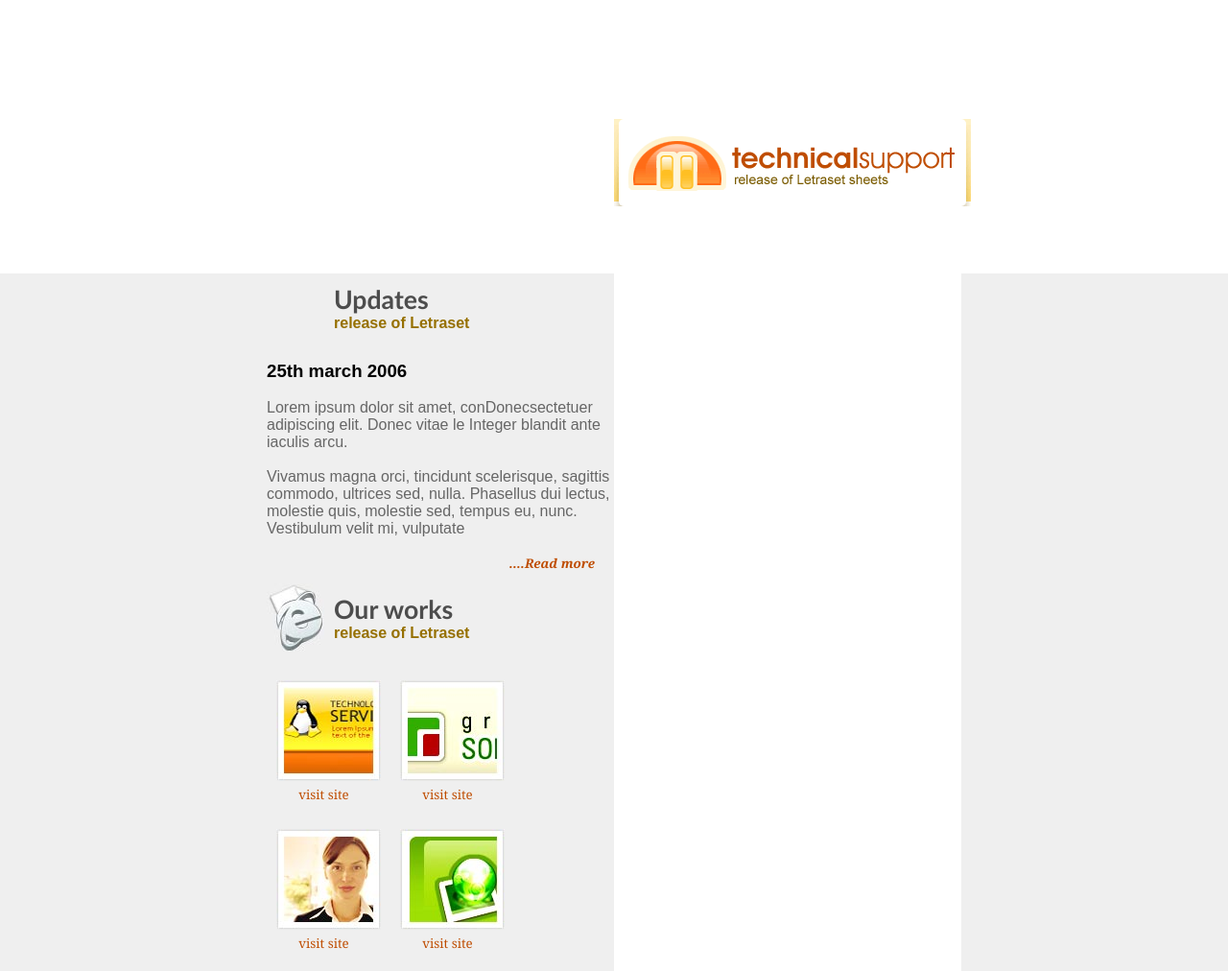
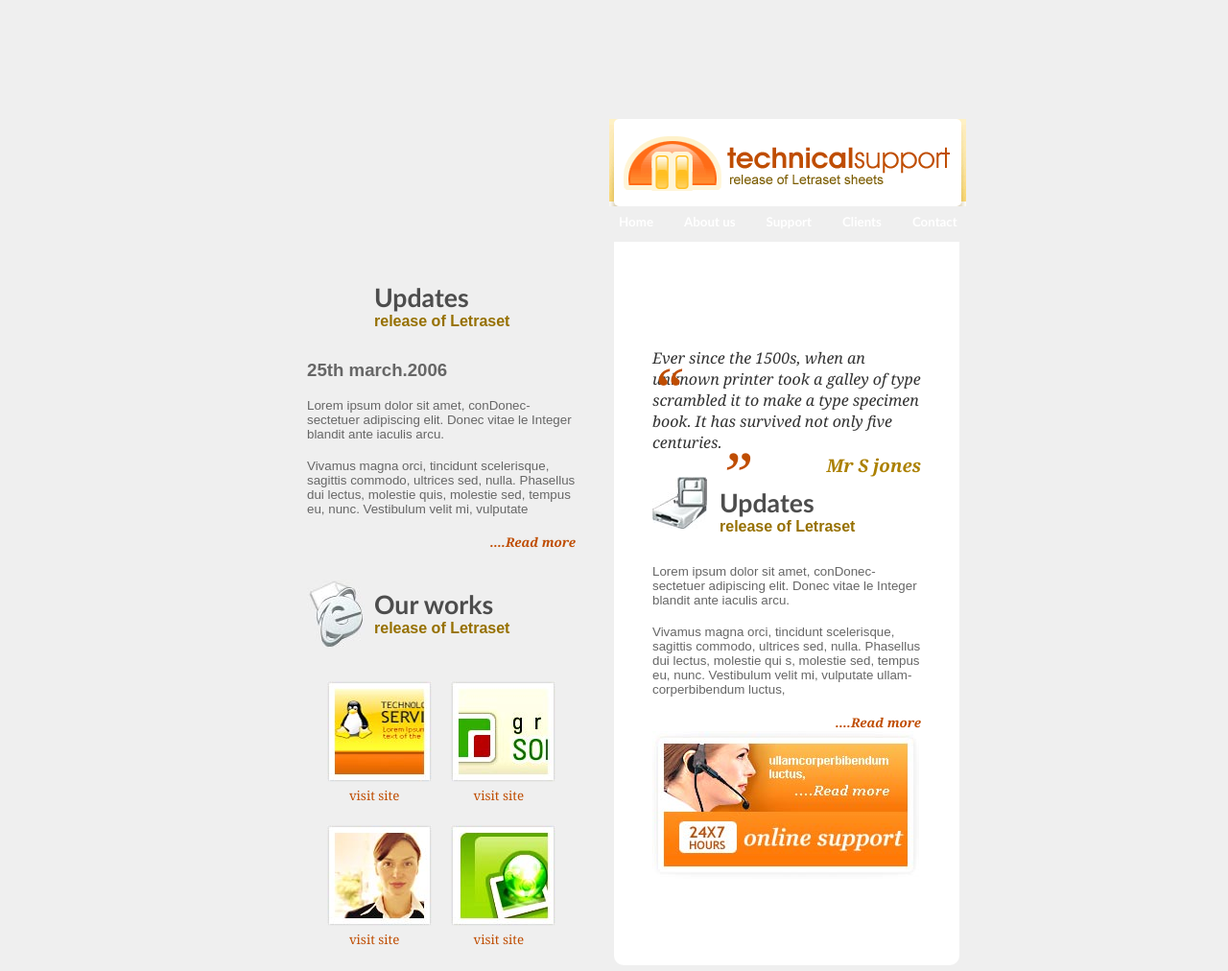
Before and after one commit to aLxMMiu/template-replication, a plain HTML site: page index.html in a window 1280 px wide. Shown: the top 1012 px of the page at 96% size. Drawn offline with Linux system fonts and the light colour scheme.

Commit message:
Renamed all classes and populated the right column with content

```diff
--- a/index.html
+++ b/index.html
@@ -10,91 +10,120 @@
 
 <body>
   <section class="header">
-    <div class="header-content">
-      <div class="pagetitle"></div>
+    <div class="header__content">
+      <div class="page__title"></div>
       <div class="logo"></div>
     </div>
-    <div class="menubar">
-      <div class="menuitems hidden"></div>
-      <div class="menuitems">
+    <div class="menu__bar">
+      <div class="menu__items hidden"></div>
+      <div class="menu__items">
         <ul>
           <li>
             <a href="#">Home</a>
           </li>
-          <li><span class="menudivider"></span></li>
+          <li><span class="menu__divider"></span></li>
           <li>
             <a href="#">About us</a>
           </li>
           <li>
-            <span class="menudivider"></span>
+            <span class="menu__divider"></span>
           </li>
           <li>
             <a href="#">Support</a>
           </li>
           <li>
-            <span class="menudivider"></span>
+            <span class="menu__divider"></span>
           </li>
           <li>
             <a href="#">Clients</a>
           </li>
           <li>
-            <span class="menudivider"></span>
+            <span class="menu__divider"></span>
           </li>
           <li>
             <a href="#">Contact</a>
           </li>
           <li>
-            <span class="menudivider hidden"></span>
+            <span class="menu__divider hidden"></span>
           </li>
         </ul>
       </div>
     </div>
 
   </section>
-  <section class="mainbody">
-    <div class="bodycontent">
+  <section class="main__body">
+    <div class="body__content">
       <section class="column left">
-        <article class="article-top">
-          <div class="articletitle">
-            <span class="titleicon" id="updatesarticletitleicon"></span>
-            <div class="articleheading"><span class="heading1">Updates</span><span class="heading2">release of
-                Letraset</span>
+        <article class="article__with__title top">
+          <div class="article__heading">
+            <span class="title__icon" id="updates__article__title__icon"></span>
+            <div class="article__title">
+              <span class="title">Updates</span>
+              <span class="subtitle">release of Letraset</span>
             </div>
           </div>
-          <div class="articlecontent">
-            <h1>25th march 2006</h1><br />
+          <div class="article__content">
+            <h1>25th march.2006</h1><br />
             <p>Lorem ipsum dolor sit amet, conDonec&shysectetuer adipiscing elit. Donec vitae le Integer blandit ante
               iaculis arcu.</p><br />
             <p>Vivamus magna orci, tincidunt sceleris&shyque, sagittis commodo, ultrices sed, nulla. Phasellus dui
-              lectus, molestie quis, molestie sed, tempus eu, nunc. Vestib&shyulum velit mi, vulputate</p><br /><a
-              href="#" class="readmore">....Read more</a>
+              lectus, molestie quis, molestie sed, tempus eu, nunc. Vestib&shyulum velit mi, vulputate</p><br />
+            <a href="#" class="read__more__link">....Read more</a>
           </div>
         </article>
-        <article class="article-bottom">
-          <div class="articletitle">
-            <span class="titleicon" id="ourworksarticletitleicon"></span>
-            <div class="articleheading"><span class="heading1">Our works</span><span class="heading2">release of
-                Letraset</span>
+        <article class="article__with__title bottom">
+          <div class="article__heading">
+            <span class="title__icon" id="our__works__article__title__icon"></span>
+            <div class="article__title">
+              <span class="title">Our works</span>
+              <span class="subtitle">release of Letraset</span>
             </div>
           </div>
-          <div class="articlecontent thumbnails">
-            <div class="thumbcontainer">
-              <div class="thumbimage topleft"></div><a href="#">visit site</a>
+          <div class="article__content thumbnails">
+            <div class="thumb__container">
+              <div class="thumb__image top__left"></div>
+              <a href="#">visit site</a>
             </div>
-            <div class="thumbcontainer">
-              <div class="thumbimage topright"></div><a href="#">visit site</a>
+            <div class="thumb__container">
+              <div class="thumb__image top__right"></div>
+              <a href="#">visit site</a>
             </div>
-            <div class="thumbcontainer">
-              <div class="thumbimage bottomleft"></div><a href="#">visit site</span></a>
+            <div class="thumb__container">
+              <div class="thumb__image bottom__left"></div>
+              <a href="#">visit site</span></a>
             </div>
-            <div class="thumbcontainer">
-              <div class="thumbimage bottomright"></div><a href="#">visit site</a>
+            <div class="thumb__container">
+              <div class="thumb__image bottom__right"></div>
+              <a href="#">visit site</a>
             </div>
           </div>
         </article>
       </section>
-      <section class="column right"></section>
-
+      <section class="column right">
+        <article class="quote__container">
+          <p><q>Ever since the 1500s, when an unknown printer took a galley of type scrambled it to make a type specimen
+              book. It has survived not only five centuries.</q></p>
+          <span>Mr S jones</span>
+        </article>
+        <article class="article__with__title top">
+          <div class="article__heading">
+            <span class="title__icon" id="developements__article__title__icon"></span>
+            <div class="article__title">
+              <span class="title">Updates</span>
+              <span class="subtitle">release of Letraset</span>
+            </div>
+          </div>
+          <div class="article__content">
+            <p>Lorem ipsum dolor sit amet, conDonec&shysectetuer adipiscing elit. Donec vitae le Integer blandit ante
+              iaculis arcu.</p><br />
+            <p>Vivamus magna orci, tincidunt scelerisque, sagittis commodo, ultrices sed, nulla. Phasellus dui lectus,
+              molestie qui
+              s, molestie sed, tempus eu, nunc. Vestibulum velit mi, vulputate ullamcorperbibendum luctus,</p><br />
+            <a href="#" class="read__more__link">....Read more</a>
+          </div>
+        </article>
+        <div class="support__image"></div>
+      </section>
     </div>
   </section>
   <section class="footer"></section>
--- a/style.css
+++ b/style.css
@@ -5,48 +5,65 @@
 }
 /*CSS RESET*/
 
+@font-face {
+  font-family: "AVGARDD";
+  src: url(/fonts/AVGARDD.TTF);
+}
+@font-face {
+  font-family: "AVGARDN";
+  src: url(/fonts/AVGARDN.TTF);
+}
+@font-face {
+  font-family: "impact_imp";
+  src: url(/fonts/impact.ttf);
+}
+body{
+  background-color: #efefef
+}
 .header {
   height: 285px;
   background-image: url(images/header-bg.jpg);
 }
-.header-content {
+.header__content {
   display: flex;
   justify-content: center;
   align-items: end;
 }
 .logo {
+  position:relative;
+  left:-5px;
   background-image: url(images/logo.gif);
   background-repeat: no-repeat;
   width:50%;
   height: 91px;
 }
-.pagetitle {
+.page__title {
   background-image: url(images/header-img1.jpg);
   background-repeat: no-repeat;
   background-position: 90%;
   width:50%;
   height: 215px;
 }
-.menubar{
+.menu__bar{
   display: flex;
 }
-.menuitems{
+.menu__items{
   width:50%;
 }
 
-.menuitems ul{
+.menu__items ul{
   display: flex;
   list-style: none;
   height:32px;
-  margin-left:10px;
+  margin-left:5px;
   white-space: nowrap;
 }
-.menuitems li{
+.menu__items li{
   display:inline-block;
   height:32px;
   margin:0 15px 0 0;
 }
-.menuitems a{
+.menu__items a{
   display:inline-block;
   line-height:32px;
   text-align: center;
@@ -58,91 +75,96 @@
   color: white;
 }
 
-.menudivider {
+.menu__divider {
   background-image: url(images/menu-devider.gif);
   background-repeat: no-repeat;
   display: inline-block;
   width: 2px;
   height: 32px;
 }
-.menudivider.hidden{
+.menu__divider.hidden{
   display:none;
 }
 
 
-.menubar a:hover {
+.menu__bar a:hover {
   background-image: url(images/menu-hover.gif);
   background-repeat: no-repeat;
   background-position: top;
 }
-.mainbody {
+.main__body {
+  position:relative;
+  top:-33px;
   display: flex;
   justify-content: center;
-  height: 800px;
-  background-color: rgb(239, 239, 239);
+  height: 754px;
 }
-.bodycontent {
-  width: 724px;
-  height: 800px;
+.body__content {
+  display: flex;
+  width: 720px;
 }
 .column {
-  float:inline-start;
+display: flex;
+flex-direction: column;
+justify-content: center;
   width: 50%;
-  height: 800px;
+  padding:20px 40px 0 40px;
 }
 .column.right {
   background-color: white;
+  border-radius: 0 0 10px 10px;
 }
-.articletitle {
+.article__heading {
   display: flex;
   width: 100%;
   align-items: center;
   margin-bottom: 20px;
 }
-.titleicon {
+.title__icon {
   width: 60px;
   height: 71px;
   flex-shrink: 0;
 }
-#updatesarticletitleicon {
+#updates__article__title__icon {
   background-image: url(images/image1.jpg);
   background-repeat: no-repeat;
 }
-.articleheading {
+.article__title {
   display: flex;
   flex-direction: column;
   width: 100%;
   margin-left: 10px;
 }
-.heading1 {
+.article__title .title {
   font-family: "Trebuchet MS", sans-serif;
   font-size: 20pt;
   font-weight: bold;
   color: #4d4d4d;
 }
-.heading2 {
+.article__title .subtitle {
   font-family: Arial, Helvetica, sans-serif;
   font-size: 12pt;
   font-weight: bold;
   color: #967001;
 }
-.articlecontent h1 {
+.article__content h1 {
   font-family: Arial, Helvetica, sans-serif;
+  font-size: 14pt;
   font-weight: bold;
-  font-size: 14pt;
+  color: #666666;
 }
-.articlecontent p {
+.article__content p {
   font-family: Arial, Helvetica, sans-serif;
   font-weight: normal;
-  font-size: 12pt;
+  font-size: 10pt;
   color: #666666;
-  hyphens: auto;
+  hyphens:auto;
 }
-.articlecontent a {
+
+.article__content a {
   float: right;
-  margin-right: 20px;
 }
-.readmore {
+.read__more__link {
   text-decoration: none;
   font-family: Georgia, "Times New Roman", Times, serif;
   font-weight: bold;
@@ -150,31 +172,26 @@
   font-size: 10pt;
   color: #bf4d02;
 }
-.article-bottom {
+.article__with__title.bottom {
   margin-top: 30px;
 }
-#ourworksarticletitleicon {
+#our__works__article__title__icon {
   background-image: url(images/image2.jpg);
 }
-.articlecontent.thumbnails {
+.article__content.thumbnails {
   display: flex;
+  justify-content:space-evenly;
   flex-wrap: wrap;
 }
-.thumbcontainer {
+.thumb__container {
   display: flex;
   flex-direction: column;
   align-items: center;
   width: 109px;
   height: 135px;
-  margin: 10px;
+  margin-top:15px;
 }
-.thumbimage {
-  width: 109px;
-  height: 105px;
-  margin-bottom: 5px;
-  flex-shrink: 0;
-}
-.thumbcontainer a {
+.thumb__container a {
   display: inline-block;
   float: none;
   margin: 0;
@@ -183,7 +200,7 @@
   font-size: 10pt;
   color: #bf4d02;
 }
-.thumbcontainer a::after {
+.thumb__container a::after {
   display: inline-block;
   content: "";
   width: 5px;
@@ -192,7 +209,7 @@
   background-repeat: no-repeat;
   margin-left: 5px;
 }
-.thumbcontainer::after {
+.thumb__container::after {
   content: "";
   width: 108px;
   height: 1px;
@@ -201,23 +218,66 @@
   margin-top: 5px;
 }
 
-.topleft {
+.thumb__image {
+  width: 109px;
+  height: 105px;
+  margin-bottom: 5px;
+}
+.thumb__image.top__left {
   background-image: url(images/workimg1.jpg);
   background-repeat: no-repeat;
 }
-.bottomleft {
+.thumb__image.bottom__left {
   background-image: url(images/workimg2.jpg);
   background-repeat: no-repeat;
 }
-.topright {
+.thumb__image.top__right {
   background-image: url(images/workimg3.jpg);
   background-repeat: no-repeat;
 }
-.bottomright {
+.thumb__image.bottom__right {
   background-image: url(images/workimg4.jpg);
   background-repeat: no-repeat;
 }
 
+.quote__container p{
+  font-family: Georgia, 'Times New Roman', Times, serif;
+  font-size: 12pt;
+  font-style: italic;
+  color:#323232
+}
+q {
+   quotes: '\201c' '\201d';
+}
+q::before {
+  position: absolute;
+  content: open-quote;
+  color:#bf4d02;
+  font-size:48pt;
+}
+q::after {
+  position: absolute;
+  content: close-quote;
+  color:#bf4d02;
+  font-size:48pt;
+}
+.quote__container span{
+  font-family: Georgia, 'Times New Roman', Times, serif;
+  font-size: 14pt;
+  float: right;
+  font-weight: bold;
+  font-style: italic;
+  color:#ac8101
+}
+#developements__article__title__icon {
+  background-image: url(images/icon1.jpg);
+  background-repeat: no-repeat;
+}
+.support__image{
+background-image: url(/images/online.jpg);
+width:278px;
+height: 154px;
+}
 .footer {
   height: 204px;
   width: 100%;
```
Also changed, not shown: images/icon1.jpg (added), images/online.jpg (added).
